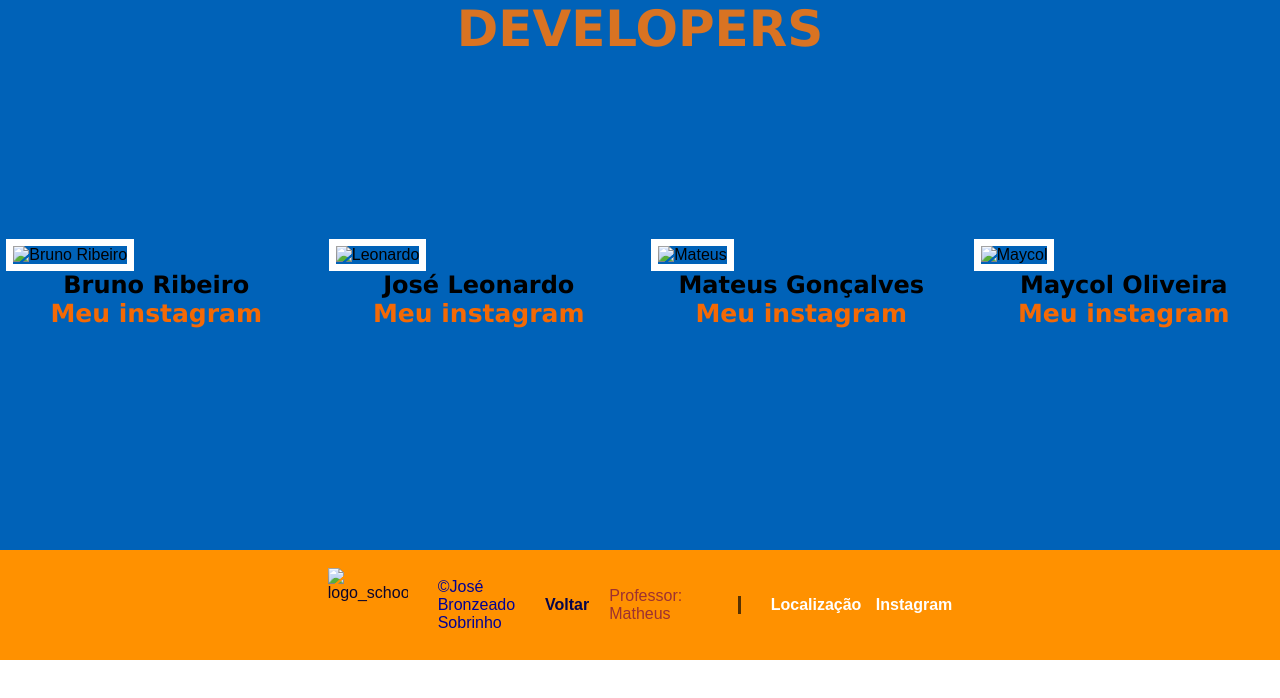
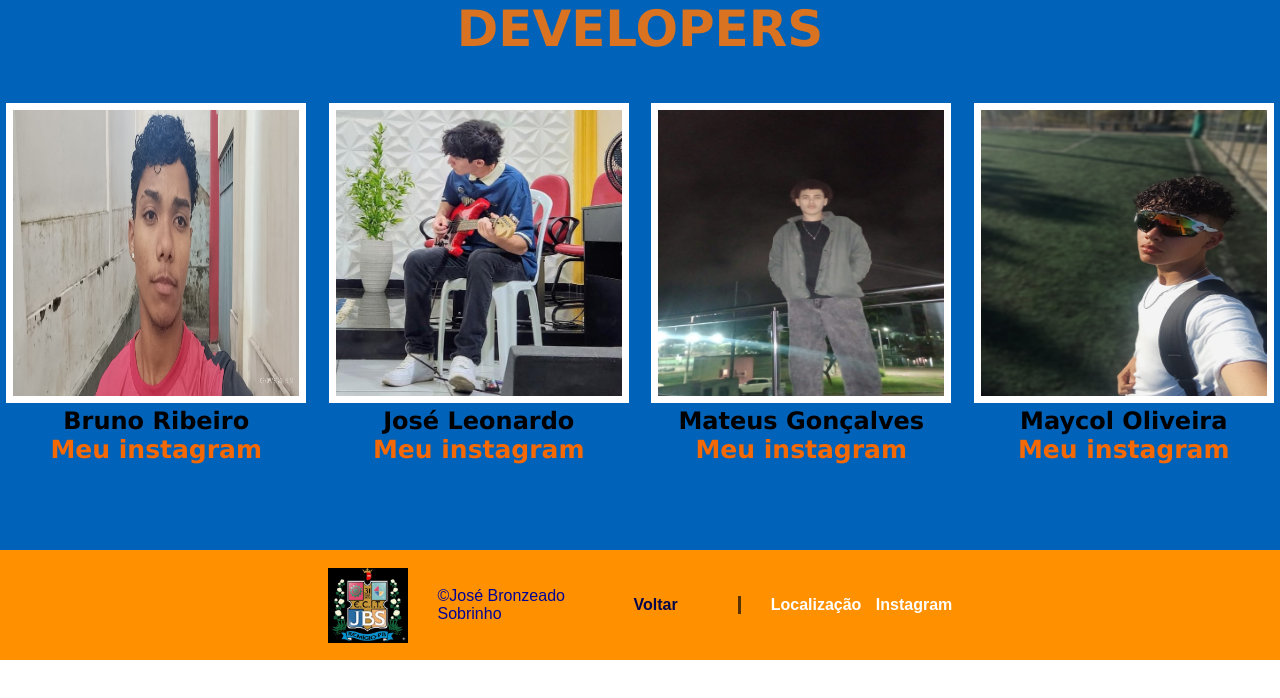
Before and after one commit to matxeyc/jbs, a plain HTML site: page devs.html in a window 1280 px wide. Drawn offline with Linux system fonts and the light colour scheme.

Commit message:
coloquei uma nova página com as fotos dos devs e coloquei essas fotos nossas lá

```diff
--- a/devs.html
+++ b/devs.html
@@ -16,7 +16,7 @@
 
             <div class="filho">
 
-                <img class="devs" src="/imagens_projet/foto_bruno.jpg" alt="Bruno Ribeiro">
+                <img class="devs" src="/img/imagens_projet/foto_bruno.jpg" alt="Bruno Ribeiro">
 
                 <h2 class="hdev">Bruno Ribeiro</h2>
 
@@ -26,7 +26,7 @@
 
              <div class="filho">
 
-                  <img class="devs" src="/imagens_projet/foto_leo.jpg" alt="Leonardo">
+                  <img class="devs" src="/img/imagens_projet/foto_leo.jpg" alt="Leonardo">
 
                   <h2 class="hdev">José Leonardo</h2>
 
@@ -37,7 +37,7 @@
 
              <div class="filho">
 
-                  <img class="devs" src="/imagens_projet/foto_teteu.jpg" alt="Mateus">
+                  <img class="devs" src="/img/imagens_projet/foto_teteu.jpg" alt="Mateus">
 
                   <h2 class="hdev">Mateus Gonçalves</h2>
 
@@ -47,7 +47,7 @@
 
              <div class="filho">
 
-                  <img class="devs" src="/imagens_projet/maycol_foto.jpg" alt="Maycol">
+                  <img class="devs" src="/img/imagens_projet/maycol_foto.jpg" alt="Maycol">
 
                   <h2 class="hdev">Maycol Oliveira</h2>
 
@@ -64,10 +64,9 @@
          <div class="pai">
 
         <div class="footer-esquerdo">
-            <img class="img02" src="/imagens_projet/logo_escola.jpg" alt="logo_school">
+            <img class="img02" src="/img/imagens_projet/logo_escola.jpg" alt="logo_school">
             <p class="p01">©José Bronzeado Sobrinho</p>
             <a href="projeto.html" target="_self">Voltar</a>
-            <p> Professor: Matheus</p>
         </div>
 
         <div class="footer-direito">
```
Also changed, not shown: img/imagens_projet/foto_bruno.jpg (added), img/imagens_projet/foto_leo.jpg (added), img/imagens_projet/foto_teteu.jpg (added), img/imagens_projet/gojinho.jpg (added), img/imagens_projet/logo_escola.jpg (added), img/imagens_projet/maycol_foto.jpg (added).
